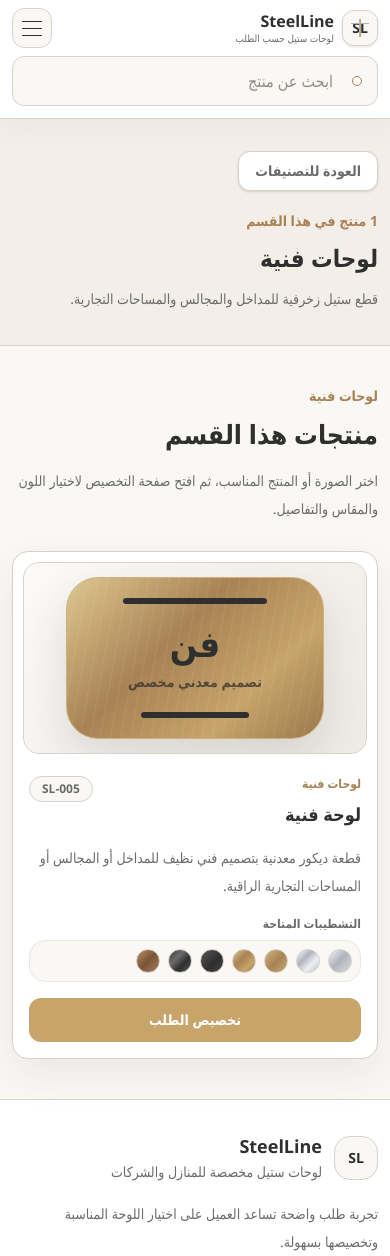
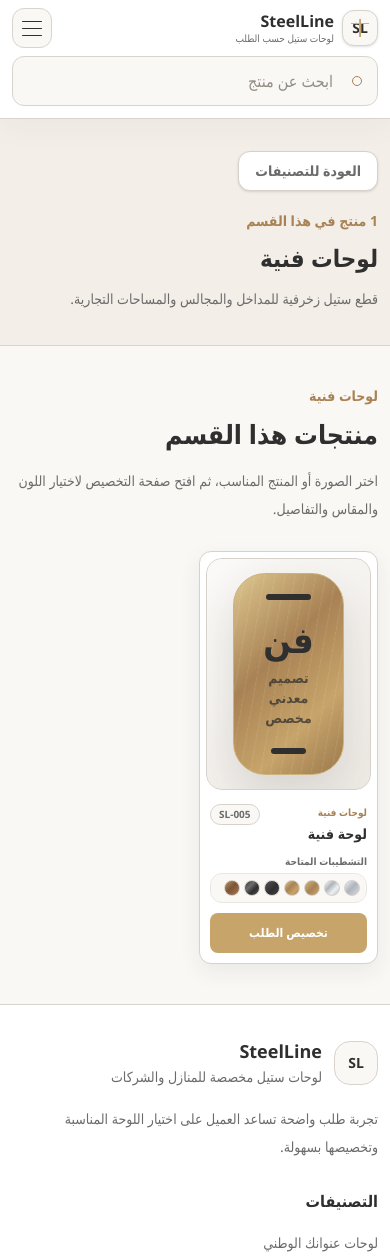
Before and after one commit to AbdullahAlhulays/Steel, a React (Vite) app: page /category/art-signs in a window 390 px wide. Shown: the top 1256 px of the page. Built offline with nearby package versions, Linux system fonts and the light colour scheme.

Commit message:
Improve mobile catalog layout

```diff
--- a/src/components/CategoryList.jsx
+++ b/src/components/CategoryList.jsx
@@ -14,7 +14,7 @@ function CategoryList() {
         />
       </div>
 
-      <div className="grid gap-3 sm:grid-cols-2 sm:gap-4 lg:grid-cols-3 xl:grid-cols-5">
+      <div className="grid grid-cols-2 gap-2 sm:gap-4 lg:grid-cols-3 xl:grid-cols-5">
         {categories.map((category) => {
           const categoryProducts = getProductsByCategory(category.name)
           const previewProduct = categoryProducts[0]
@@ -23,36 +23,36 @@ function CategoryList() {
             <Link
               key={category.slug}
               to={`/category/${category.slug}`}
-              className="group flex h-full flex-col overflow-hidden rounded-2xl border border-[#D8D3CC] bg-white shadow-[0_12px_30px_rgba(47,47,47,0.06)] transition hover:-translate-y-1 hover:border-[#AEB4BC] hover:shadow-[0_18px_45px_rgba(47,47,47,0.1)] sm:rounded-3xl"
+              className="group flex h-full flex-col overflow-hidden rounded-xl border border-[#D8D3CC] bg-white shadow-[0_8px_20px_rgba(47,47,47,0.06)] transition hover:-translate-y-1 hover:border-[#AEB4BC] hover:shadow-[0_18px_45px_rgba(47,47,47,0.1)] sm:rounded-3xl sm:shadow-[0_12px_30px_rgba(47,47,47,0.06)]"
             >
-              <div className="p-2.5 sm:p-3">
+              <div className="p-1.5 sm:p-3">
                 {previewProduct ? (
                   <ProductVisual
                     product={previewProduct}
                     color="فضي لامع"
                     imageSrc={previewProduct.defaultImage}
                     compact
-                    className="min-h-[150px] sm:min-h-[180px]"
+                    className="min-h-[118px] sm:min-h-[180px]"
                   />
                 ) : (
-                  <div className="grid min-h-[150px] place-items-center rounded-2xl border border-[#D6D1CA] bg-[#F3EEE7] text-sm font-semibold text-[#6B6B6B] sm:min-h-[180px] sm:rounded-[1.75rem]">
+                  <div className="grid min-h-[118px] place-items-center rounded-xl border border-[#D6D1CA] bg-[#F3EEE7] px-2 text-center text-xs font-semibold text-[#6B6B6B] sm:min-h-[180px] sm:rounded-[1.75rem] sm:text-sm">
                     لا توجد منتجات بعد
                   </div>
                 )}
               </div>
 
-              <div className="flex flex-1 flex-col p-4 pt-2 sm:p-5 sm:pt-2">
+              <div className="flex flex-1 flex-col p-2.5 pt-1 sm:p-5 sm:pt-2">
                 <p className="text-xs font-semibold text-[#A88254]">
                   {categoryProducts.length} منتج
                 </p>
-                <h3 className="mt-2 text-lg font-bold leading-7 text-[#2F2F2F]">
+                <h3 className="mt-1 text-sm font-bold leading-6 text-[#2F2F2F] sm:mt-2 sm:text-lg sm:leading-7">
                   {category.name}
                 </h3>
-                <p className="mt-3 flex-1 text-sm leading-7 text-[#6B6B6B]">
+                <p className="text-clamp-2 mt-1 flex-1 text-xs leading-5 text-[#6B6B6B] sm:mt-3 sm:text-sm sm:leading-7">
                   {category.description}
                 </p>
 
-                <span className="mt-5 inline-flex min-h-11 items-center justify-center rounded-xl border border-[#D8D3CC] bg-[#FAF8F5] px-4 py-3 text-sm font-bold text-[#2F2F2F] transition group-hover:border-[#AEB4BC] group-hover:bg-[#F3EEE7] sm:min-h-12 sm:rounded-2xl">
+                <span className="mt-3 hidden min-h-12 items-center justify-center rounded-2xl border border-[#D8D3CC] bg-[#FAF8F5] px-4 py-3 text-sm font-bold text-[#2F2F2F] transition group-hover:border-[#AEB4BC] group-hover:bg-[#F3EEE7] sm:inline-flex">
                   عرض منتجات القسم
                 </span>
               </div>
--- a/src/components/ProductCard.jsx
+++ b/src/components/ProductCard.jsx
@@ -4,46 +4,46 @@ import ProductVisual from './ProductVisual'
 
 function ProductCard({ product }) {
   return (
-    <article className="group overflow-hidden rounded-2xl border border-[#D6D1CA] bg-white shadow-[0_16px_40px_rgba(47,47,47,0.08)] transition duration-300 hover:-translate-y-1 hover:border-[#AEB4BC] hover:shadow-[0_20px_55px_rgba(47,47,47,0.12)] sm:rounded-3xl">
-      <div className="overflow-hidden p-2.5 sm:p-3">
+    <article className="group overflow-hidden rounded-xl border border-[#D6D1CA] bg-white shadow-[0_8px_22px_rgba(47,47,47,0.07)] transition duration-300 hover:-translate-y-1 hover:border-[#AEB4BC] hover:shadow-[0_20px_55px_rgba(47,47,47,0.12)] sm:rounded-3xl sm:shadow-[0_16px_40px_rgba(47,47,47,0.08)]">
+      <div className="overflow-hidden p-1.5 sm:p-3">
         <ProductVisual
           product={product}
           color="ذهبي لامع"
           imageSrc={product.defaultImage}
           compact
-          className="min-h-[180px] transition duration-500 group-hover:scale-[1.015] sm:min-h-[250px]"
+          className="min-h-[124px] transition duration-500 group-hover:scale-[1.015] sm:min-h-[250px]"
         />
       </div>
 
-      <div className="space-y-4 p-4 pt-3 sm:space-y-5 sm:p-6 sm:pt-3">
-        <div className="flex items-start justify-between gap-3">
+      <div className="space-y-2.5 p-2.5 pt-2 sm:space-y-5 sm:p-6 sm:pt-3">
+        <div className="flex items-start justify-between gap-2 sm:gap-3">
           <div className="min-w-0">
-            <p className="mb-2 text-xs font-semibold text-[#A88254]">
+            <p className="mb-1 text-[10px] font-semibold leading-4 text-[#A88254] sm:mb-2 sm:text-xs">
               {product.category}
             </p>
-            <h3 className="text-lg font-bold leading-7 text-[#2F2F2F] sm:text-xl">
+            <h3 className="text-clamp-2 text-sm font-bold leading-5 text-[#2F2F2F] sm:text-xl sm:leading-7">
               {product.name}
             </h3>
           </div>
-          <span className="shrink-0 rounded-full border border-[#D6D1CA] bg-[#FAF8F5] px-3 py-1 text-xs font-semibold text-[#6B6B6B]">
+          <span className="shrink-0 rounded-full border border-[#D6D1CA] bg-[#FAF8F5] px-2 py-0.5 text-[10px] font-semibold text-[#6B6B6B] sm:px-3 sm:py-1 sm:text-xs">
             {product.id}
           </span>
         </div>
 
-          <p className="text-sm leading-7 text-[#6B6B6B] sm:min-h-14">
+          <p className="hidden text-sm leading-7 text-[#6B6B6B] sm:block sm:min-h-14">
           {product.description}
         </p>
 
         <div>
-          <p className="mb-2 text-xs font-semibold text-[#6B6B6B]">
+          <p className="mb-1 text-[10px] font-semibold text-[#6B6B6B] sm:mb-2 sm:text-xs">
             التشطيبات المتاحة
           </p>
-          <div className="flex flex-wrap gap-2 rounded-2xl border border-[#EAE7E2] bg-[#FAF8F5] p-2">
+          <div className="flex flex-wrap gap-1 rounded-xl border border-[#EAE7E2] bg-[#FAF8F5] p-1.5 sm:gap-2 sm:rounded-2xl sm:p-2">
             {product.availableColors.map((color) => (
               <span
                 key={color}
                 title={color}
-                className={`h-6 w-6 rounded-full border border-[#D6D1CA] ${colorPreviews[color]}`}
+                className={`h-4 w-4 rounded-full border border-[#D6D1CA] sm:h-6 sm:w-6 ${colorPreviews[color]}`}
               />
             ))}
           </div>
@@ -51,7 +51,7 @@ function ProductCard({ product }) {
 
         <Link
           to={`/product/${product.id}`}
-          className="inline-flex min-h-11 w-full items-center justify-center rounded-xl bg-[#C7A46A] px-5 py-3 text-sm font-bold text-white transition hover:bg-[#A88254] sm:min-h-12 sm:rounded-2xl sm:py-3.5"
+          className="inline-flex min-h-10 w-full items-center justify-center rounded-lg bg-[#C7A46A] px-2 py-2 text-xs font-bold leading-5 text-white transition hover:bg-[#A88254] sm:min-h-12 sm:rounded-2xl sm:px-5 sm:py-3.5 sm:text-sm"
         >
           تخصيص الطلب
         </Link>
--- a/src/components/ProductGrid.jsx
+++ b/src/components/ProductGrid.jsx
@@ -34,7 +34,7 @@ function ProductGrid({
       </div>
 
       {products.length > 0 ? (
-        <div className="grid gap-3 sm:gap-4 md:grid-cols-2 xl:grid-cols-3">
+        <div className="grid grid-cols-2 gap-2 sm:gap-4 md:grid-cols-2 xl:grid-cols-3">
           {products.map((product) => (
             <ProductCard key={product.id} product={product} />
           ))}
--- a/src/components/ProductMockup.jsx
+++ b/src/components/ProductMockup.jsx
@@ -66,7 +66,7 @@ function ProductMockup({
 }) {
   const style = metalStyles[color] || metalStyles['ذهبي لامع']
   const type = product?.mockupType || 'address'
-  const size = compact ? 'min-h-[155px] sm:min-h-[210px]' : 'min-h-[270px] sm:min-h-[420px]'
+  const size = compact ? 'min-h-[118px] sm:min-h-[210px]' : 'min-h-[270px] sm:min-h-[420px]'
 
   return (
     <div
--- a/src/index.css
+++ b/src/index.css
@@ -32,6 +32,13 @@ select {
   font: inherit;
 }
 
+.text-clamp-2 {
+  display: -webkit-box;
+  overflow: hidden;
+  -webkit-box-orient: vertical;
+  -webkit-line-clamp: 2;
+}
+
 @media (max-width: 640px) {
   html {
     scroll-padding-top: 6.5rem;
```
